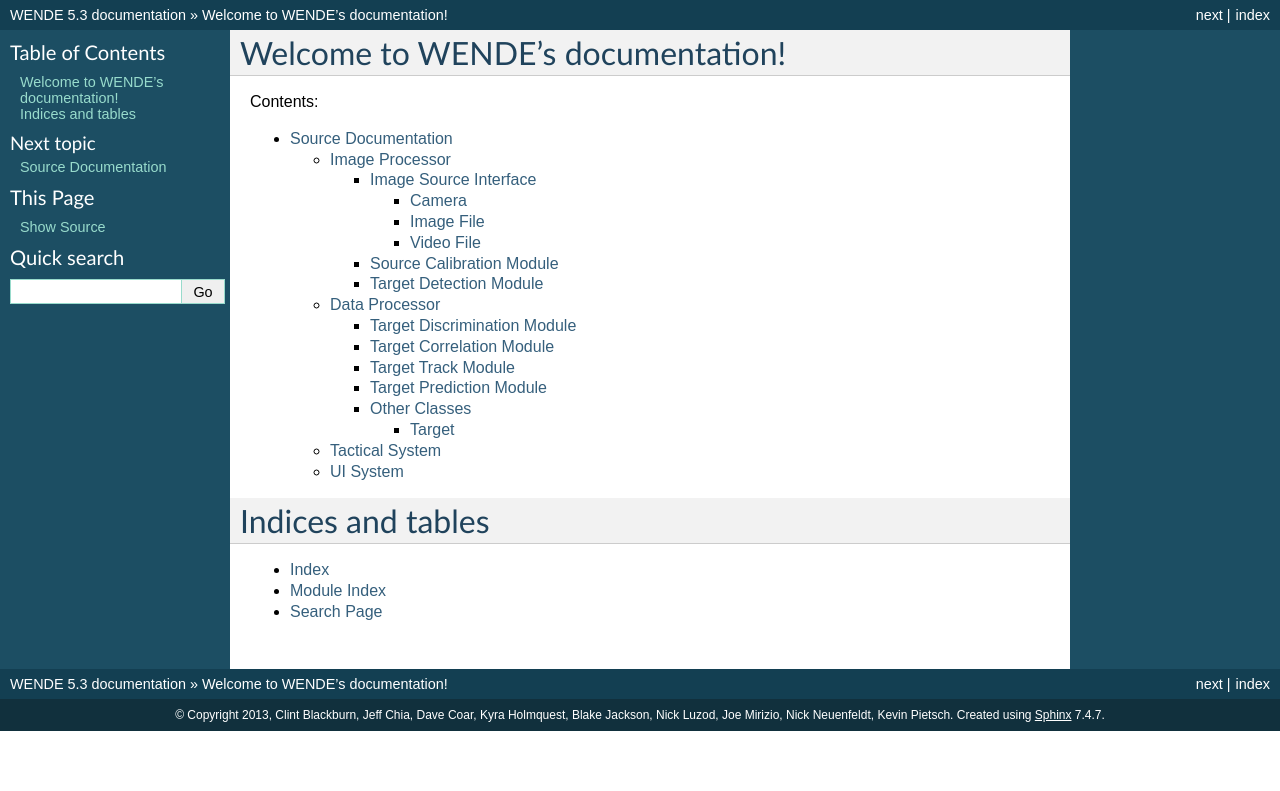
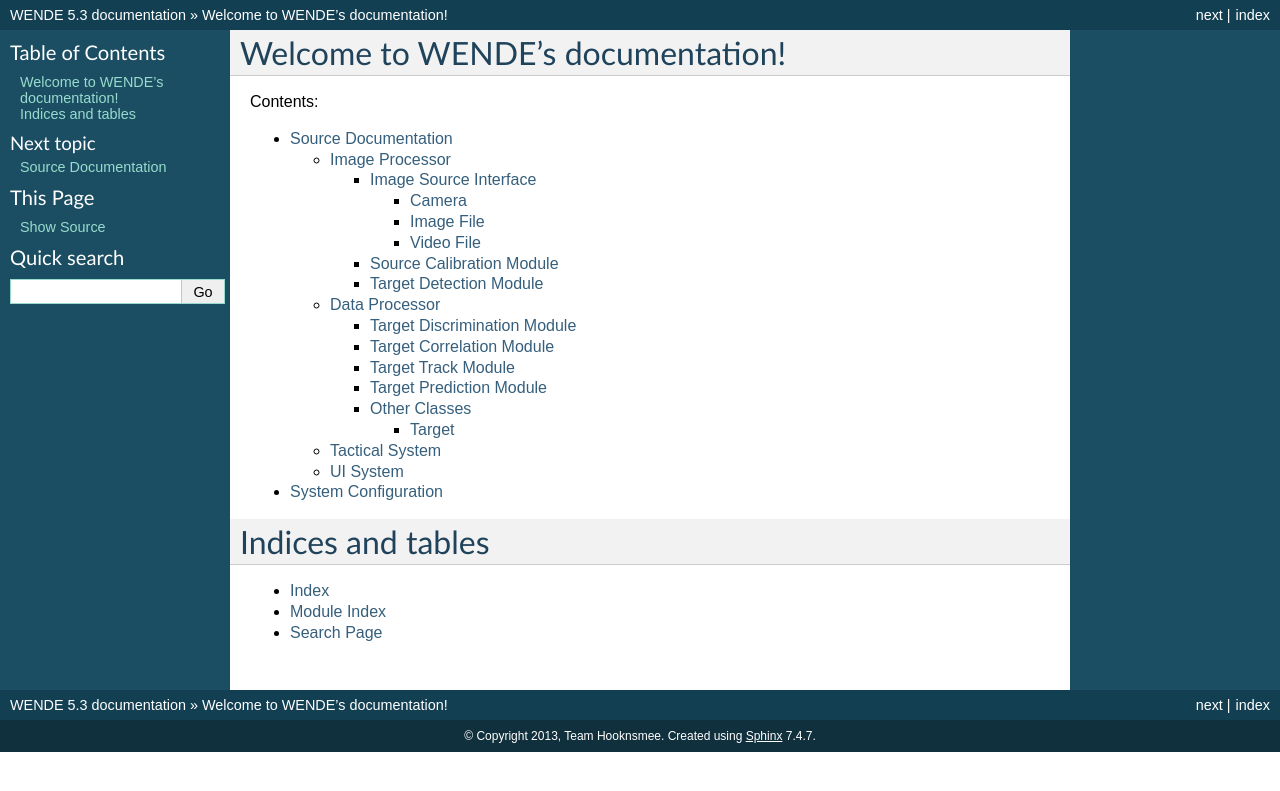
Before and after one commit to joemirizio/WENDE, a Sphinx documentation site: the page built from doc/source/index.rst, in a window 1280 px wide. Shown: the top 791 px of the page. Built offline with Sphinx 7.4.7, drawn with Linux system fonts in a browser that asks for light colours.

Commit message:
Added Authors, Image Source Interface, and Conifg to Sphinx doc.

```diff
--- a/doc/source/code.rst
+++ b/doc/source/code.rst
@@ -8,6 +8,8 @@
 
 Image Source Interface
 ----------------------
+.. automodule:: processors.image.image_source
+    :members:
 Camera
 ++++++
 .. automodule:: processors.image.image_sources.camera
--- a/doc/source/conf.py
+++ b/doc/source/conf.py
@@ -41,7 +41,7 @@
 
 # General information about the project.
 project = u'WENDE'
-copyright = u'2013, Clint Blackburn, Jeff Chia, Dave Coar, Kyra Holmquest, Blake Jackson, Nick Luzod, Joe Mirizio, Nick Neuenfeldt, Kevin Pietsch'
+copyright = u'2013, Team Hooknsmee'
 
 # The version info for the project you're documenting, acts as replacement for
 # |version| and |release|, also used in various other places throughout the
@@ -180,14 +180,16 @@
 #'pointsize': '10pt',
 
 # Additional stuff for the LaTeX preamble.
-#'preamble': '',
+'preamble': '\setcounter{tocdepth}{2}',
 }
 
 # Grouping the document tree into LaTeX files. List of tuples
 # (source start file, target name, title, author, documentclass [howto/manual]).
+# Clint Blackburn, Jeff Chia, Dave Coar, Kyra Holmquest, Blake Jackson,
+# Nick Luzod, Joe Mirizio, Nick Neuenfeldt, Kevin Pietsch
 latex_documents = [
   ('index', 'WENDE.tex', u'WENDE Documentation',
-   u'Joe Mirizio', 'manual'),
+   u'Team Hooknsmee', 'manual'),
 ]
 
 # The name of an image file (relative to this directory) to place at the top of
@@ -217,7 +219,7 @@
 # (source start file, name, description, authors, manual section).
 man_pages = [
     ('index', 'wende', u'WENDE Documentation',
-     [u'Joe Mirizio'], 1)
+     [u'Team Hooknsmee'], 1)
 ]
 
 # If true, show URL addresses after external links.
@@ -231,7 +233,7 @@
 #  dir menu entry, description, category)
 texinfo_documents = [
   ('index', 'WENDE', u'WENDE Documentation',
-   u'Joe Mirizio', 'WENDE', 'One line description of project.',
+   u'Team Hooknsmee', 'WENDE', 'Watchful Eye for Natural Disasters',
    'Miscellaneous'),
 ]
 
--- /dev/null
+++ b/doc/source/config.rst
@@ -0,0 +1,4 @@
+System Configuration
+********************
+.. include:: ../../config/defaults.ini
+   :literal:
--- a/doc/source/index.rst
+++ b/doc/source/index.rst
@@ -12,6 +12,7 @@
    :maxdepth: 5
 
    code
+   config
 
 
 Indices and tables
```
